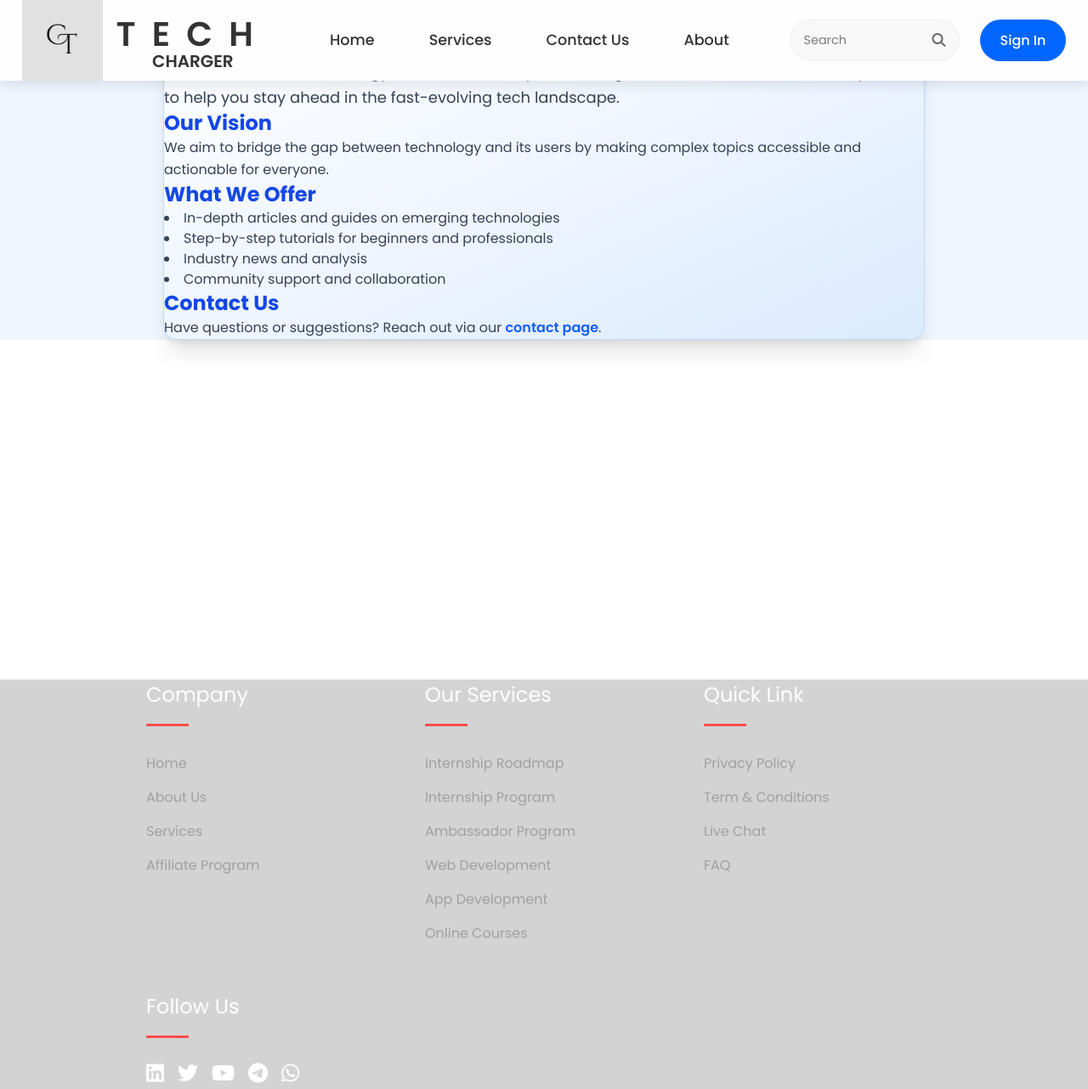
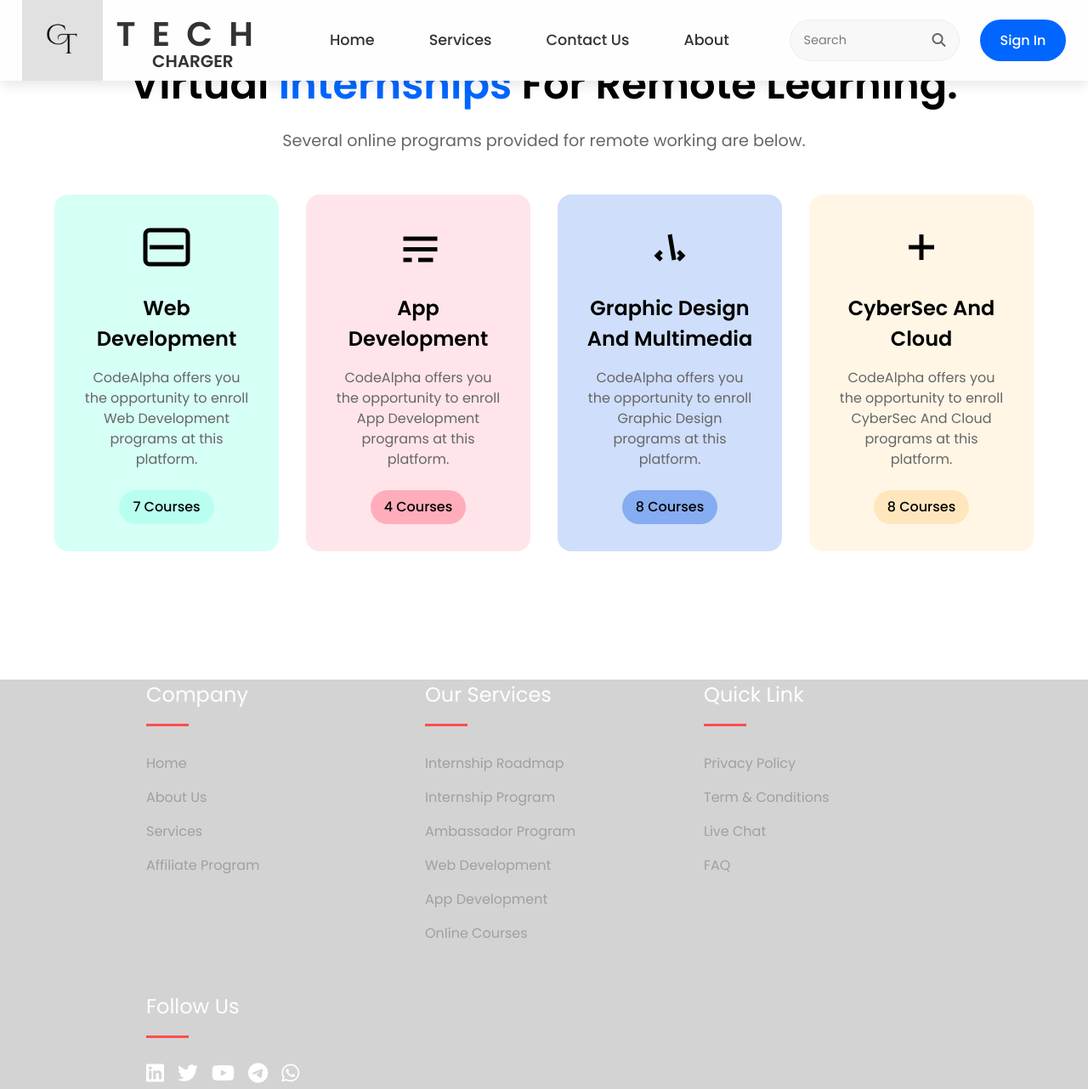
Before and after one commit to Roushan-kr/migration-tech, a Django app: page /about/ in a window 1280 px wide. Shown: the whole page at 85% size. Run offline with Django 5.2, Linux system fonts and the light colour scheme; some libraries are stand-ins or nearby versions.

Commit message:
fix about

```diff
--- a/tech/static/src/output.css
+++ b/tech/static/src/output.css
@@ -17,12 +17,15 @@
     --color-gray-700: oklch(37.3% 0.034 259.733);
     --color-white: #fff;
     --spacing: 0.25rem;
+    --container-2xl: 42rem;
     --container-3xl: 48rem;
     --container-4xl: 56rem;
     --text-base: 1rem;
     --text-base--line-height: calc(1.5 / 1);
     --text-lg: 1.125rem;
     --text-lg--line-height: calc(1.75 / 1.125);
+    --text-xl: 1.25rem;
+    --text-xl--line-height: calc(1.75 / 1.25);
     --text-2xl: 1.5rem;
     --text-2xl--line-height: calc(2 / 1.5);
     --text-4xl: 2.25rem;
@@ -32,6 +35,7 @@
     --font-weight-extrabold: 800;
     --tracking-tight: -0.025em;
     --leading-relaxed: 1.625;
+    --radius-lg: 0.5rem;
     --radius-2xl: 1rem;
     --drop-shadow-sm: 0 1px 2px rgb(0 0 0 / 0.15);
     --default-transition-duration: 150ms;
--- a/tech/templates/about.html
+++ b/tech/templates/about.html
@@ -3,36 +3,94 @@
 {% block title %}About - TECHCHARGER{% endblock %}
 
 {% block content %}
-  <section class="w-full py-12 px-4 sm:px-6 lg:px-8 ">
-   <div class="mt-3.5 flex items-center justify-center bg-blue-50">
-     <div class="max-w-4xl mx-auto bg-gradient-to-br from-white via-blue-50 to-blue-100 border border-blue-200 rounded-2xl shadow-xl p-10">
+  <section >
+  <div class="page-2-container">
+          <div class="internship-header">
+            <h1>Virtual <span>Internships</span> For Remote Learning.</h1>
+            <p class="internship-subtitle">
+              Several online programs provided for remote working are below.
+            </p>
+          </div>
 
-      <h1 class="text-4xl font-extrabold text-blue-800 mb-6 tracking-tight">About TECHCHARGER</h1>
+          <div class="courses-grid">
+            <div class="course-card">
+              <div class="course-icon">
+                <svg
+                  viewBox="0 0 24 24"
+                  fill="none"
+                  stroke="currentColor"
+                  stroke-width="2"
+                >
+                  <path
+                    d="M20 4H4a2 2 0 00-2 2v12a2 2 0 002 2h16a2 2 0 002-2V6a2 2 0 00-2-2zM4 12h16"
+                  />
+                </svg>
+              </div>
+              <h3 class="course-title">Web Development</h3>
+              <p class="course-description">
+                CodeAlpha offers you the opportunity to enroll Web Development
+                programs at this platform.
+              </p>
+              <span class="course-count">7 Courses</span>
+            </div>
 
-      <p class="text-lg text-gray-700 leading-relaxed mb-8">
-        TECHCHARGER is dedicated to empowering individuals and businesses with the latest advancements in technology. Our mission is to provide insightful resources, tutorials, and updates to help you stay ahead in the fast-evolving tech landscape.
-      </p>
+            <div class="course-card">
+              <div class="course-icon">
+                <svg
+                  viewBox="0 0 24 24"
+                  fill="none"
+                  stroke="currentColor"
+                  stroke-width="2"
+                >
+                  <path d="M12 18h7M5 18h4m-4-5h16M5 8h16" />
+                </svg>
+              </div>
+              <h3 class="course-title">App Development</h3>
+              <p class="course-description">
+                CodeAlpha offers you the opportunity to enroll App Development
+                programs at this platform.
+              </p>
+              <span class="course-count">4 Courses</span>
+            </div>
 
-      <h2 class="text-2xl font-bold text-blue-700 mb-4">Our Vision</h2>
-      <p class="text-base text-gray-700 leading-relaxed mb-8">
-        We aim to bridge the gap between technology and its users by making complex topics accessible and actionable for everyone.
-      </p>
+            <div class="course-card">
+              <div class="course-icon">
+                <svg
+                  viewBox="0 0 24 24"
+                  fill="none"
+                  stroke="currentColor"
+                  stroke-width="2"
+                >
+                  <path d="M16 18l2-2-2-2M8 18l-2-2 2-2M12 6l2 12" />
+                </svg>
+              </div>
+              <h3 class="course-title">Graphic Design And Multimedia</h3>
+              <p class="course-description">
+                CodeAlpha offers you the opportunity to enroll Graphic Design
+                programs at this platform.
+              </p>
+              <span class="course-count">8 Courses</span>
+            </div>
 
-      <h2 class="text-2xl font-bold text-blue-700 mb-4">What We Offer</h2>
-      <ul class="list-disc list-inside text-gray-700 space-y-2 mb-8">
-        <li>In-depth articles and guides on emerging technologies</li>
-        <li>Step-by-step tutorials for beginners and professionals</li>
-        <li>Industry news and analysis</li>
-        <li>Community support and collaboration</li>
-      </ul>
-
-      <h2 class="text-2xl font-bold text-blue-700 mb-4">Contact Us</h2>
-      <p class="text-base text-gray-700 leading-relaxed">
-        Have questions or suggestions? Reach out via our
-        <a href="{% url 'contact' %}" class="text-blue-600 hover:text-blue-800 hover:underline font-semibold transition-colors duration-150">contact page</a>.
-      </p>
-
-    </div>
-    </div>
+            <div class="course-card">
+              <div class="course-icon">
+                <svg
+                  viewBox="0 0 24 24"
+                  fill="none"
+                  stroke="currentColor"
+                  stroke-width="2"
+                >
+                  <path d="M12 6v12M6 12h12" />
+                </svg>
+              </div>
+              <h3 class="course-title">CyberSec And Cloud</h3>
+              <p class="course-description">
+                CodeAlpha offers you the opportunity to enroll CyberSec And
+                Cloud programs at this platform.
+              </p>
+              <span class="course-count">8 Courses</span>
+            </div>
+          </div>
+        </div>
   </section>
 {% endblock %}
```
Also changed, not shown: other parts of tech/static/src/output.css (+38 -0 lines).
